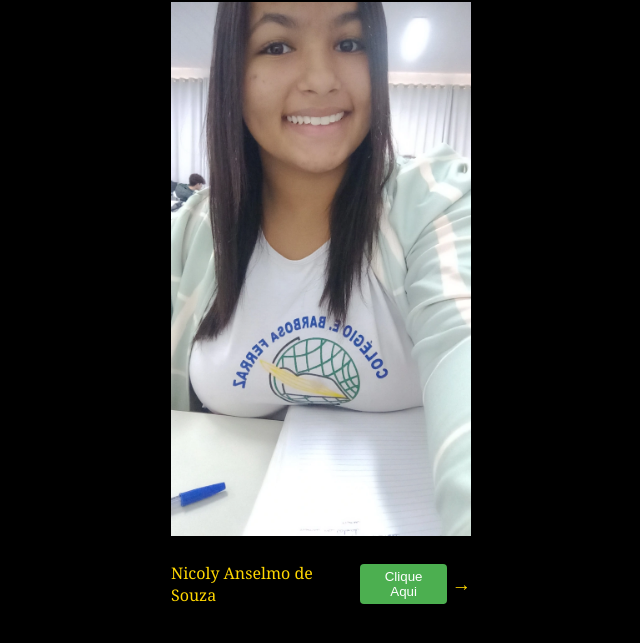
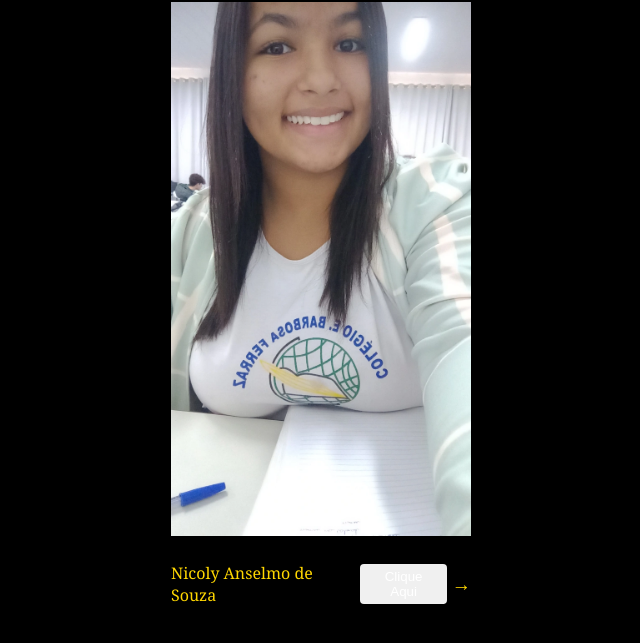
Before and after one commit to nicolyanselmo/estudo, a plain HTML site: page index.html in a window 1280 px wide. Shown: the part 131-774 px from the top of the page, without its empty margins (319-959 px from the left). Drawn offline with Linux system fonts and the light colour scheme.

Commit message:
Update style.css

```diff
--- a/style.css
+++ b/style.css
@@ -23,7 +23,7 @@ body {
         }
         button {
             padding: 5px 10px;
-            background-color: #4CAF50;
+            background-color: #f0f0f0;
             color: white;
             border: none;
             border-radius: 4px;
```
